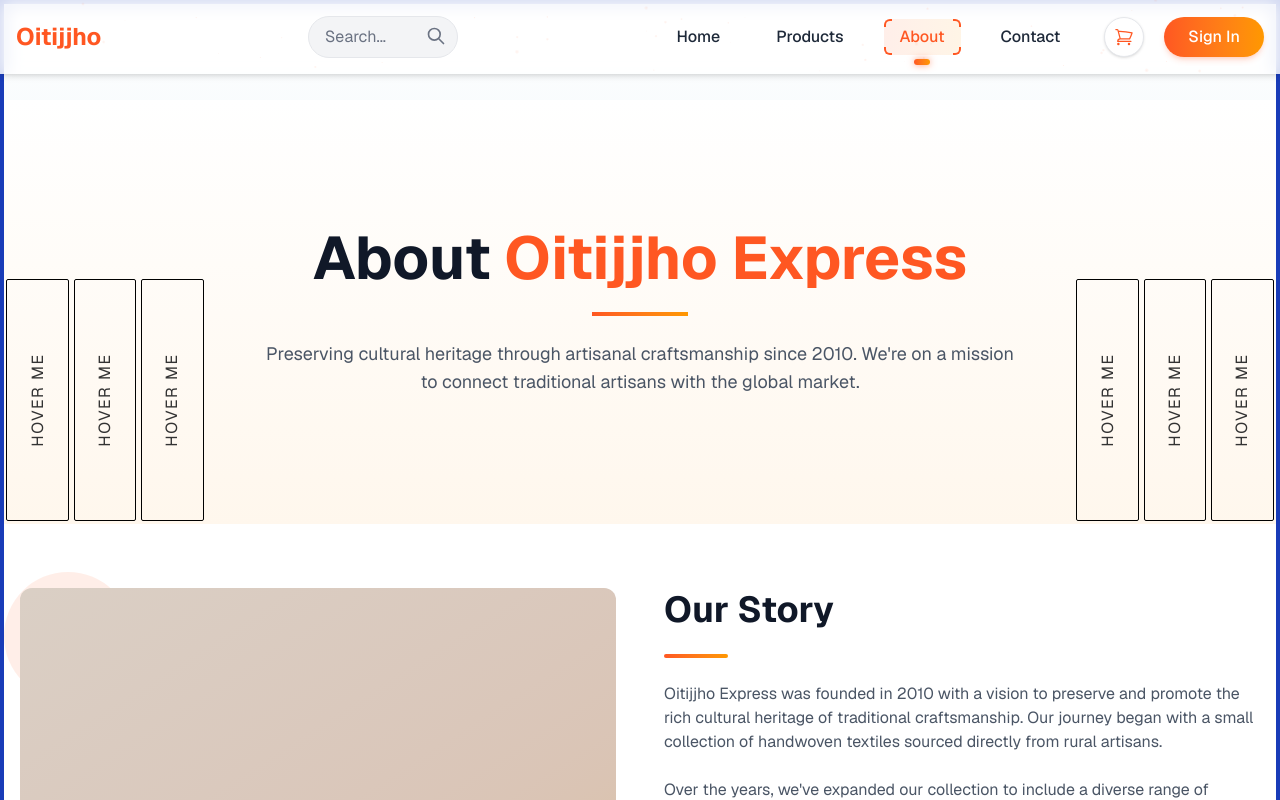
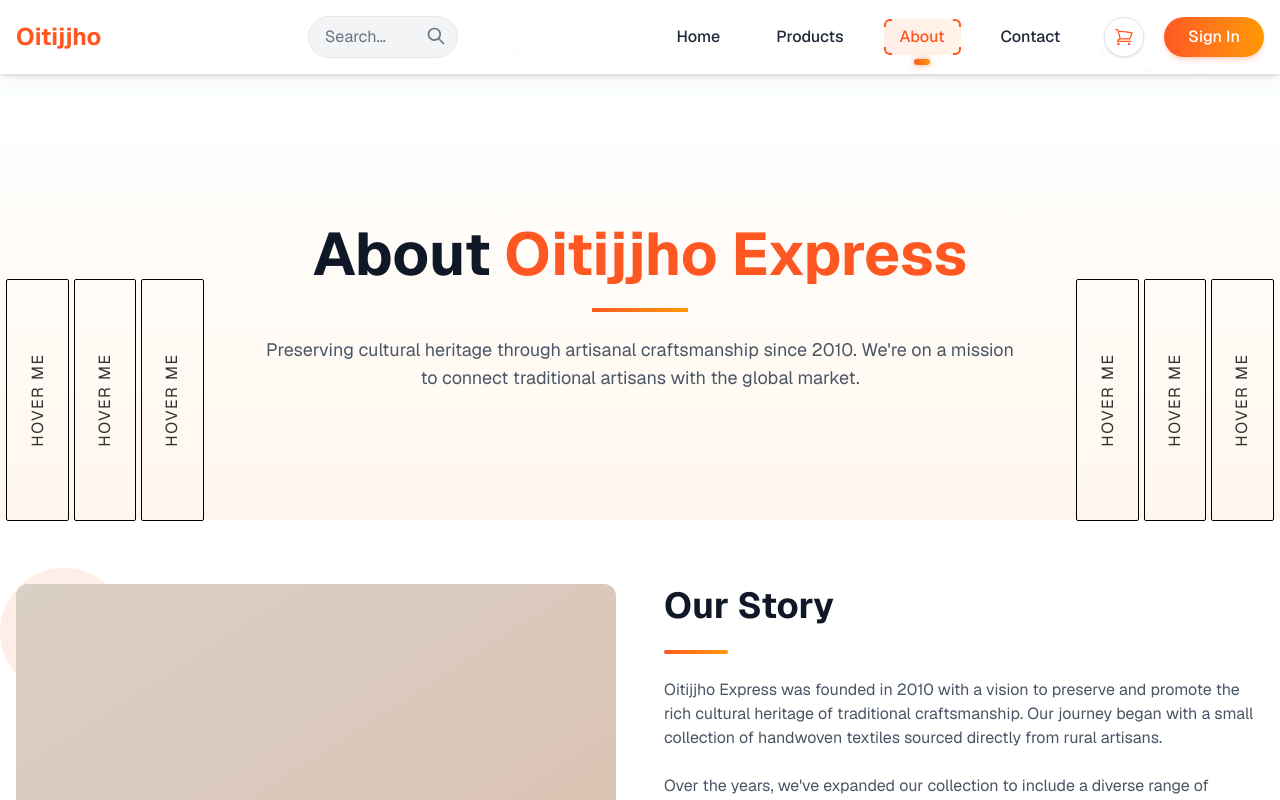
Before and after one commit to SiamIslamSagor/oitijjho-exp, a Next.js app: page /about in a window 1280 px wide. Shown: the top 800 px of the page. Built offline with nearby package versions, Linux system fonts and the light colour scheme.

Commit message:
remove bordwere

```diff
--- a/app/layout.tsx
+++ b/app/layout.tsx
@@ -28,7 +28,7 @@ export default function RootLayout({
   return (
     <html lang="en">
       <body
-        className={`${geistSans.variable} ${geistMono.variable} antialiased bg-white text-gray-800  border-4 border-blue-800`}
+        className={`${geistSans.variable} ${geistMono.variable} antialiased bg-white text-gray-800`}
         style={{
           backgroundImage:
             "linear-gradient(0deg, hsl(197deg 61% 55%) 0%, hsl(198deg 59% 60%) 10%, hsl(199deg 59% 65%) 20%, hsl(200deg 58% 69%) 29%, hsl(200deg 58% 72%) 38%, hsl(201deg 57% 76%) 46%, hsl(201deg 57% 80%) 54%, hsl(201deg 57% 83%) 61%, hsl(201deg 57% 86%) 69%, hsl(202deg 56% 90%) 77%, hsl(202deg 56% 93%) 84%, hsl(202deg 56% 97%) 92%, hsl(0deg 0% 100%) 100%)",
```
